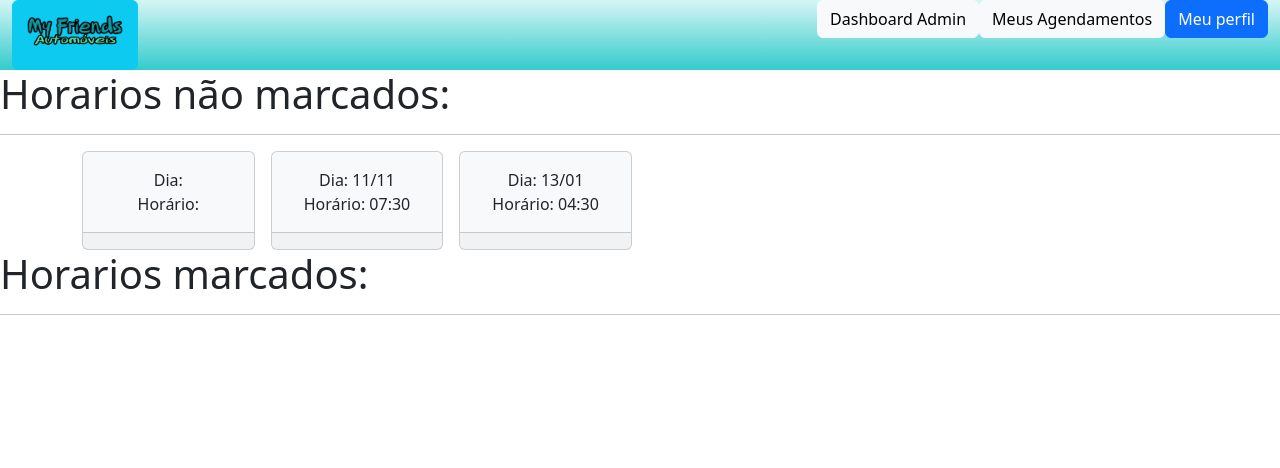
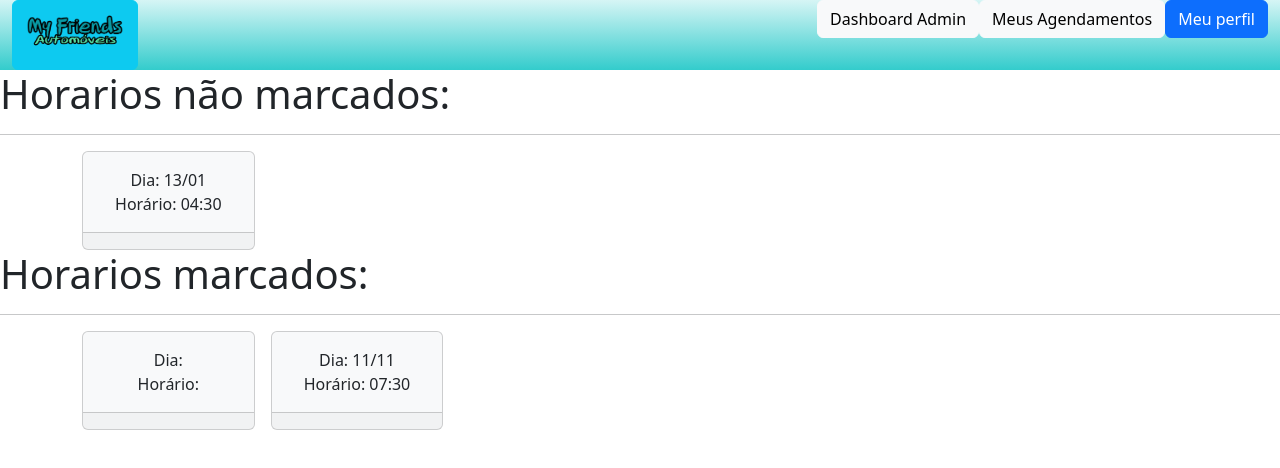
Before and after one commit to dsm-cefet-rj/trabalho-integrado-2023-2-psw-grupo-9-23-2, a React (Vite) app in the folder Frontend/: page /checar-agenda in a window 1280 px wide. Shown: the top 468 px of the page. Built offline with nearby package versions, Linux system fonts and the light colour scheme; data requests are answered from the project's data file.

Commit message:
Relacionamento Concluído

```diff
--- a/Frontend/src/JavaScr/agendamento/CardAgendamento.jsx
+++ b/Frontend/src/JavaScr/agendamento/CardAgendamento.jsx
@@ -19,12 +19,14 @@ export default function CardAgendamento(props){
     const car = carros.filter(
       (c) => c.id == props.carroRef
     );
-    console.log(car + " " + props.data);
+
     if(car.length <= 0 && aux)
     {
       car.nome = "Carro inexistente ou deletado.";
     }
 
+    if(car.length > 0 && aux)
+    {
       return(
         <>
           <div className="col-xl-2 col-lg-3 col-md-4 col-sm-6 ">
@@ -32,7 +34,7 @@ export default function CardAgendamento(props){
             <div className="card text-center bg-light ">
 
               <div className="card-body">
-          <p className="card-text">Dia: {props.data}<br></br>Horário: {props.hora}<br></br></p>{aux && <p>Carro: </p>}
+                <p className="card-text">Dia: {props.data}<br></br>Horário: {props.hora}<br></br></p>{aux && <p>Carro: {car[0].nome}</p>}
               </div>
               <div className="card-footer">
               </div>
@@ -41,4 +43,44 @@ export default function CardAgendamento(props){
           </div>
         </>
         );
+    }
+    else if(!aux)
+    {
+      return(
+        <>
+          <div className="col-xl-2 col-lg-3 col-md-4 col-sm-6 ">
+
+            <div className="card text-center bg-light ">
+
+              <div className="card-body">
+                <p className="card-text">Dia: {props.data}<br></br>Horário: {props.hora}<br></br></p>
+              </div>
+              <div className="card-footer">
+              </div>
+            </div>
+
+          </div>
+        </>
+        );
+    }
+    else
+    {
+      return(
+        <>
+          <div className="col-xl-2 col-lg-3 col-md-4 col-sm-6 ">
+
+            <div className="card text-center bg-light ">
+
+              <div className="card-body">
+                <p className="card-text">Dia: {props.data}<br></br>Horário: {props.hora}<br></br></p><p>Carro inexistente ou deletado!</p>
+              </div>
+              <div className="card-footer">
+              </div>
+            </div>
+
+          </div>
+        </>
+        );
+    }
+
 };
--- a/Frontend/src/JavaScr/agendamento/ChecarAgendamentos.jsx
+++ b/Frontend/src/JavaScr/agendamento/ChecarAgendamentos.jsx
@@ -17,8 +17,10 @@ export default function ChecarAgendamentos() {
       });
   }, []);
 
-  const AgendamentosSemDono = horarios.filter((horario) => horario.carroRef == null);
-  const AgendamentosComDono = horarios.filter((horario) => horario.carroRef != null);
+  const AgendamentosSemDono = horarios.filter((horario) => horario.isOcupado == false);
+  const AgendamentosComDono = horarios.filter((horario) => horario.isOcupado == true);
+
+  console.log("Com dono "+ AgendamentosComDono);
   return (
     <>
       <Cabecalho />
```
Also changed, not shown: Frontend/src/JavaScr/agendamento/ListaAgendamentos.jsx (line endings or trailing spaces). Lines whose indentation alone changed are shown as unchanged.
